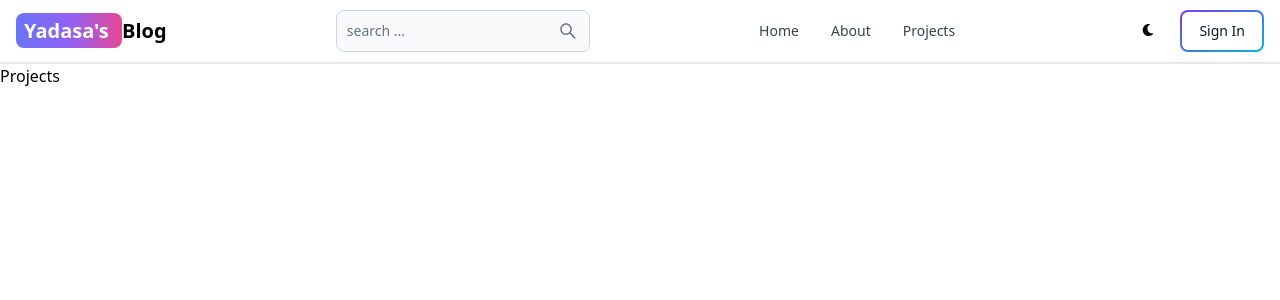
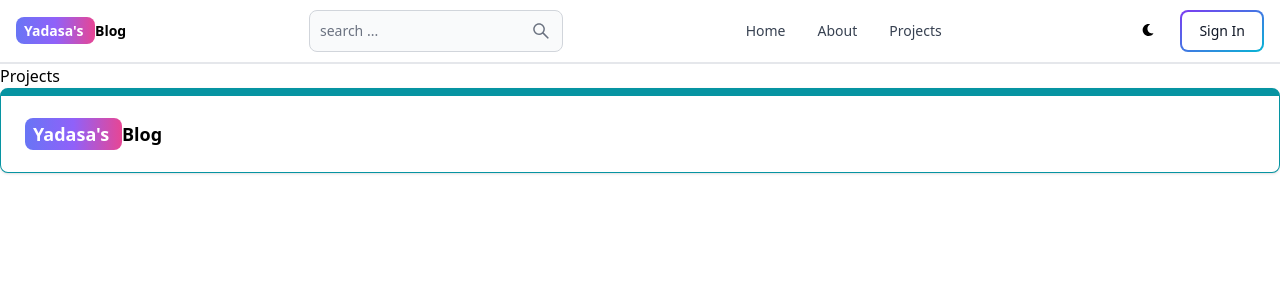
Before and after one commit to Yaadee/mern-blog, a React (Vite) app in the folder client/: page /projects in a window 1280 px wide. Shown: the top 300 px of the page. Built offline with nearby package versions, Linux system fonts and the light colour scheme.

Commit message:
Footer created

```diff
--- a/client/src/App.jsx
+++ b/client/src/App.jsx
@@ -7,6 +7,7 @@
 import Dashboard from './pages/Dashboard'
 import Projects from './pages/Projects'
 import Header from './component/Header'
+import Footer from './component/Footer'
 
 
 const App = () => {
@@ -22,6 +23,7 @@
 <Route path= '/projects' element = {<Projects/>}/>
 
    </Routes>
+   <Footer/>
    </BrowserRouter>
   )
 }
--- /dev/null
+++ b/client/src/component/Footer.jsx
@@ -0,0 +1,24 @@
+import { Footer } from 'flowbite-react'
+import React from 'react'
+import { Link } from 'react-router-dom'
+
+const FooterC = () => {
+  return (
+    <Footer container className='border border-t-8 border-teal-500'>
+        <div className="">
+            <div className="">
+                <div className="">
+                          <Link to = '/' className='self-center whitespace-nowrap text-sm
+      sm:text-lg font-semibold dark:text-white'>
+      <span className='px-2 py-1 bg-gradient-to-r from-indigo-500 via-purple-500 to-pink-500 rounded-lg text-white' > Yadasa's </span>
+      Blog
+      </Link>
+                </div>
+            </div>
+
+        </div>
+    </Footer>
+  )
+}
+
+export default FooterC
--- a/client/src/component/Header.jsx
+++ b/client/src/component/Header.jsx
@@ -11,7 +11,7 @@
   return (
     <Navbar className='border-b-2'>
       <Link to = '/' className='self-center whitespace-nowrap text-sm
-      sm:text-xl font-semibold dark:text-white'>
+      sm:text-sm font-semibold dark:text-white'>
       <span className='px-2 py-1 bg-gradient-to-r from-indigo-500 via-purple-500 to-pink-500 rounded-lg text-white' > Yadasa's </span>
       Blog
       </Link>
```
